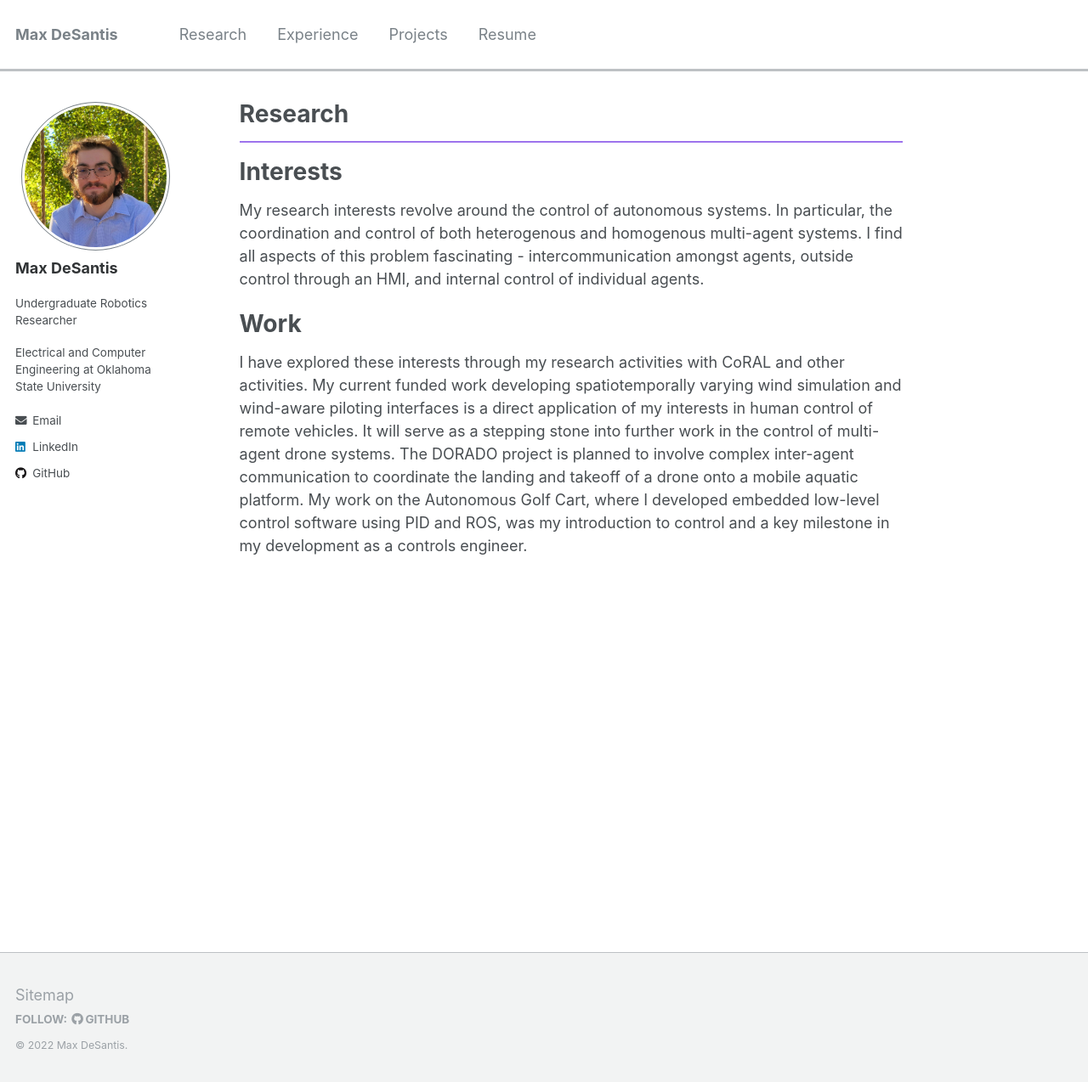
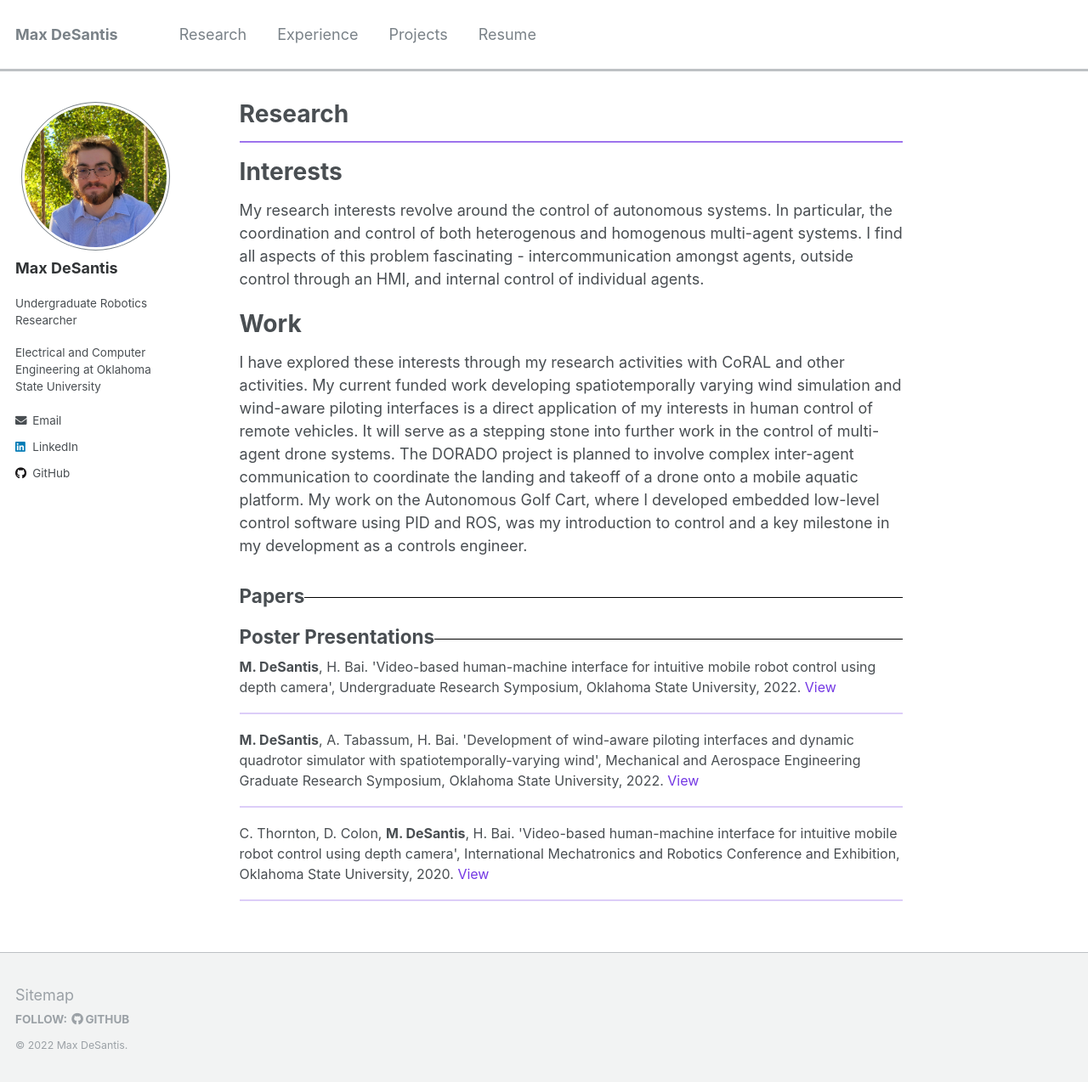
Before and after one commit to MaxDeSantis/MaxDeSantis.github.io, a Jekyll site: the page built from _pages/research.md, in a window 1280 px wide and 1277 px high. Shown: the top 1274 px of the window at 85% size. Built offline with Jekyll 4.4.1, drawn with Linux system fonts in a browser that asks for light colours.

Commit message:
Added papers, posters to research tab

```diff
--- a/_config.yml
+++ b/_config.yml
@@ -177,6 +177,9 @@ collections:
   projects:
     output: true
     permalink: /:collection/:path/
+  paperspresentations:
+    output: true
+    permalink: /:collection/:path/
   news:
     defaults:
       layout: post
--- /dev/null
+++ b/_includes/research-list-item.html
@@ -0,0 +1,6 @@
+{{ assign item = research-list-item}}
+
+<div class="research-container">
+    <p>{{item.authors}}. '{{item.title}}', {{item.conference}}, {{item.location}}, {{item.date | date: "%Y"}}. <a href="{{item.file}}" target="_blank">View</a></p>
+</div>
+<hr>
--- a/_pages/research.md
+++ b/_pages/research.md
@@ -3,6 +3,7 @@ layout: archive
 title: "Research"
 permalink: /research/
 author_profile: true
+display_categories: [Papers, Poster Presentations]
 ---
 
 {% include base_path %}
@@ -12,3 +13,17 @@ My research interests revolve around the control of autonomous systems. In parti
 
 # Work
 I have explored these interests through my research activities with CoRAL and other activities. My current funded work developing spatiotemporally varying wind simulation and wind-aware piloting interfaces is a direct application of my interests in human control of remote vehicles. It will serve as a stepping stone into further work in the control of multi-agent drone systems. The DORADO project is planned to involve complex inter-agent communication to coordinate the landing and takeoff of a drone onto a mobile aquatic platform. My work on the Autonomous Golf Cart, where I developed embedded low-level control software using PID and ROS, was my introduction to control and a key milestone in my development as a controls engineer.
+
+<div class="category_list">
+{% for category in page.display_categories %}
+    <div>
+    <h2 class="research_category"><span>{{category}}</span></h2>
+    {% assign categorized_items = site.paperspresentations | where: "category", category %}
+    <ul class="simple_list">
+    {% for item in categorized_items reversed %}
+        {% include research-list-item.html %}
+    {% endfor %}
+    </ul>
+    </div>
+{% endfor %}
+</div>
--- a/_sass/_custom.scss
+++ b/_sass/_custom.scss
@@ -13,11 +13,9 @@
     transform: scale(1.25);
   }
 }
-
-.container {
-  position: relative;
-  width: 100%;
-  max-width: 400px;
+.list-container {
+  padding: 0;
+  margin: 0;
 }
 
 /* overlay effect (full height and width) - lays on top of the container */
@@ -37,6 +35,35 @@
 /* When you mouse over the container, fade in the overlay */
 .container:hover .overlay {
   opacity: 0.25;
+}
+
+h2.research_category {
+  width: 100%;
+  text-align: left;
+  border-bottom: 1px solid #000;
+  line-height: 0.1em;
+  margin-bottom: 20px;
+
+
+  span {
+    background: #ffff;
+    padding-right: 0 10px;
+  }
+}
+
+.simple_list {
+  margin-top: .5em;
+  margin-bottom: .5em;
+  margin-left: 0;
+  padding: 0;
+}
+.research-container {
+  p {
+    margin-bottom: 9px;
+    padding: 0;
+    font-size: medium;
+  }
+
 }
 
 .header__bar {
```
Also changed, not shown: _paperspresentations/2020_poster_mechatronics.md (added, +9 -0 lines), _paperspresentations/2022_poster_mae_grs.md (added, +9 -0 lines), _paperspresentations/2022_poster_urs.md (added, +9 -0 lines), 3 other files.
